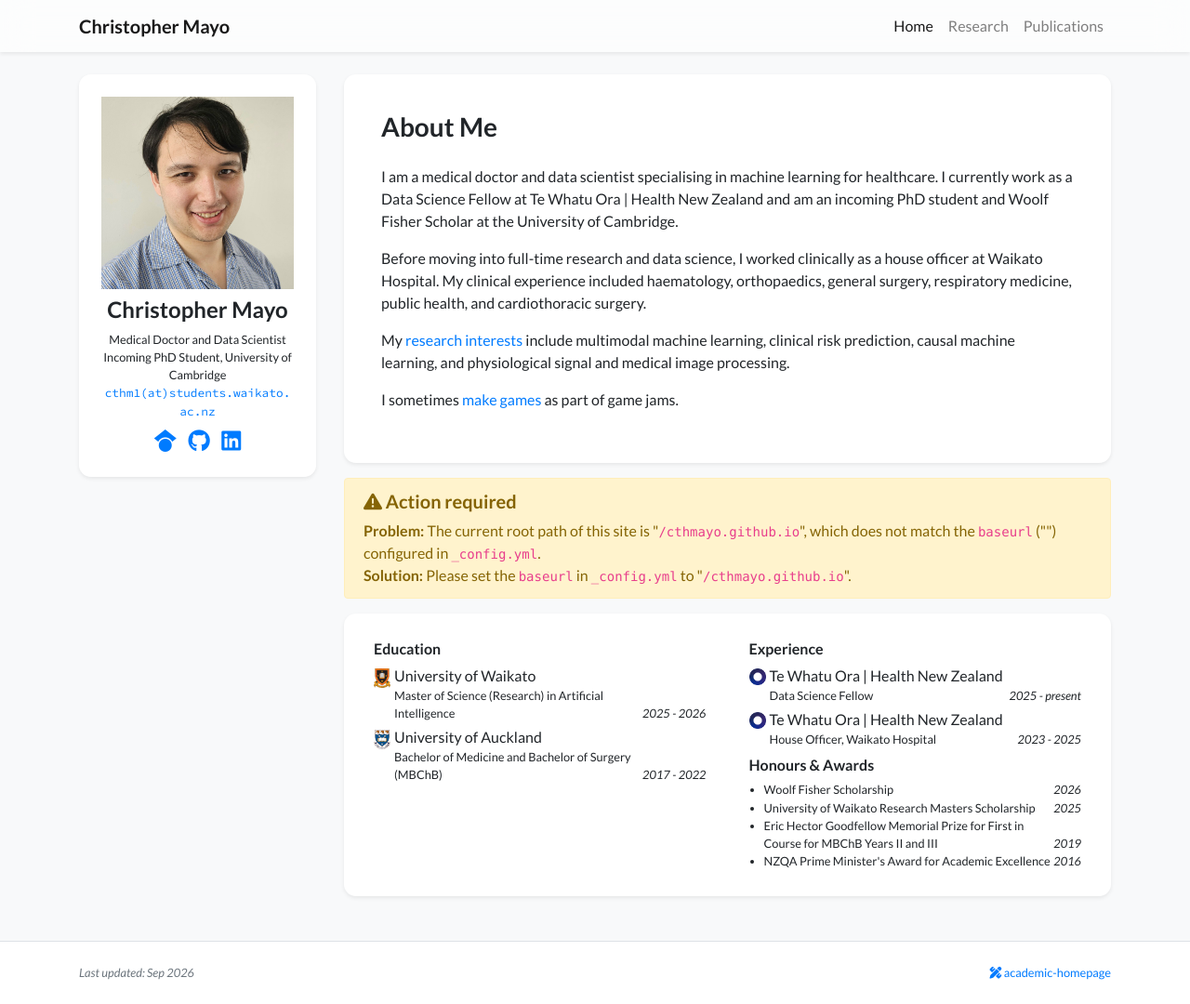
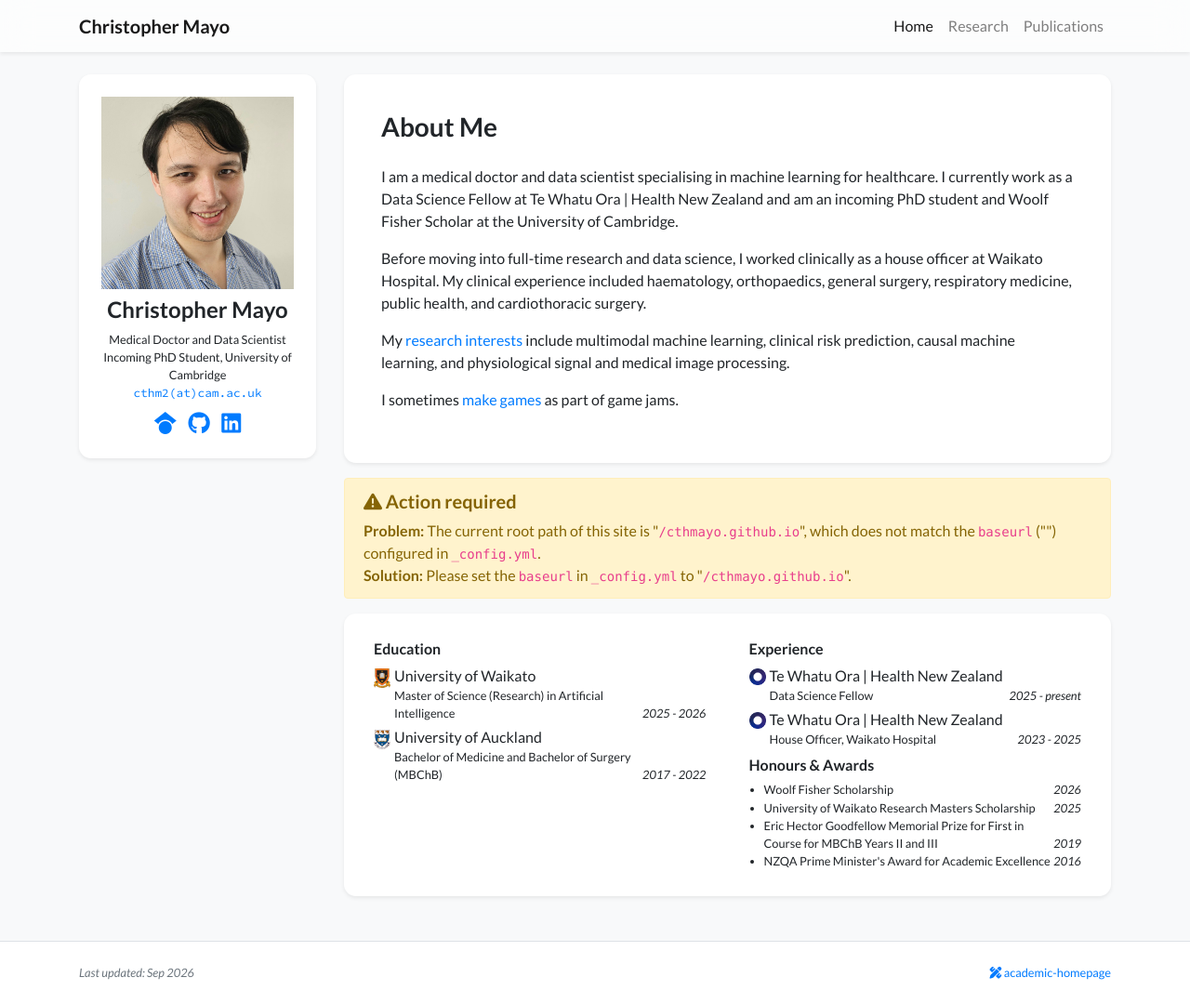
Before and after one commit to cthmayo/cthmayo.github.io, a Jekyll site: the page built from index.html, in a window 1280 px wide and 1080 px high. Shown: the whole window at 93% size. Built offline with Jekyll 4.4.1, drawn with Linux system fonts in a browser that asks for light colours; nearby versions of some CDN libraries; a style sheet for code colours, icons or effects is not loaded.

Commit message:
Changed email

```diff
--- a/_data/profile.yml
+++ b/_data/profile.yml
@@ -6,7 +6,7 @@ positions:
   - name: "Medical Doctor and Data Scientist"
   - name: "Incoming PhD Student, University of Cambridge"
 
-email: "cthm1@students.waikato.ac.nz"
+email: "cthm2@cam.ac.uk"
 # cv_link: /assets/files/Christopher_Mayo_CV.pdf
 
 # Add these when you have the relevant profile IDs.
```
